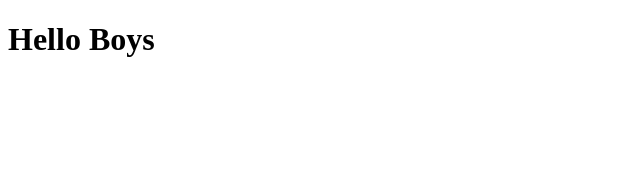
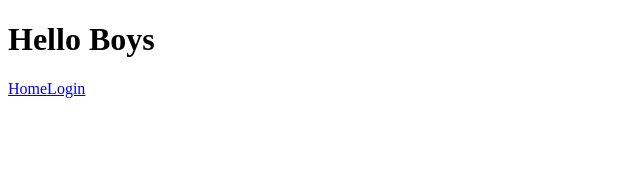
Before and after one commit to baltonCome/kurama-it-frontend, a React (Create React App) app: page / in a window 1280 px wide. Shown: the top 170 px of the page, without its empty margins (0-640 px from the left). Built offline with nearby package versions, Linux system fonts and the light colour scheme.

Commit message:
defining structure & routing

```diff
--- a/package.json
+++ b/package.json
@@ -10,6 +10,8 @@
     "react": "^17.0.2",
     "react-bootstrap": "^2.1.1",
     "react-dom": "^17.0.2",
+    "react-icons": "^4.3.1",
+    "react-router-dom": "^6.2.1",
     "react-scripts": "4.0.3",
     "web-vitals": "^1.0.1"
   },
--- a/src/App.jsx
+++ b/src/App.jsx
@@ -1,9 +1,14 @@
+import { Link } from "react-router-dom";
+
 function App(){
 
     return (
         <>
             <div className="container">
                 <h1>Hello Boys</h1>
+
+                <Link to="/Home">Home</Link>
+                <Link to="/Login">Login</Link>
             </div>
         </>
     )
--- /dev/null
+++ b/src/components/auth/Login.jsx
@@ -0,0 +1,5 @@
+export default function Login() {
+  return (
+    <h2>Login</h2>
+  );
+}
--- a/src/index.js
+++ b/src/index.js
@@ -1,13 +1,18 @@
-import React from 'react';
-import ReactDOM from 'react-dom';
-import App from './App.jsx';
-import reportWebVitals from './reportWebVitals';
+import { render } from "react-dom";
+import { BrowserRouter as Router, Routes, Route } from "react-router-dom";
+import App from "./App";
+import Login from "./components/auth/Login";
+import Home from "./pages/Home";
 
-ReactDOM.render(
-  <React.StrictMode>
-    <App />
-  </React.StrictMode>,
-  document.getElementById('root')
+const rootElement = document.getElementById("root");
+
+render(
+  <Router>
+     <Routes>
+      <Route path="/" element={<App />} />
+      <Route path="home" element={<Home />} />
+      <Route path="login" element={<Login />} />
+    </Routes>
+  </Router>,
+  rootElement
 );
-
-reportWebVitals();
--- /dev/null
+++ b/src/pages/Home.jsx
@@ -0,0 +1,5 @@
+export default function Home() {
+  return (
+    <h2>Home</h2>
+  );
+}
```
Also changed, not shown: src/servives/api.js (added, +7 -0 lines), src/components/Button.jsx (added), 2 other files (tests, documents, lock files or other folders).
